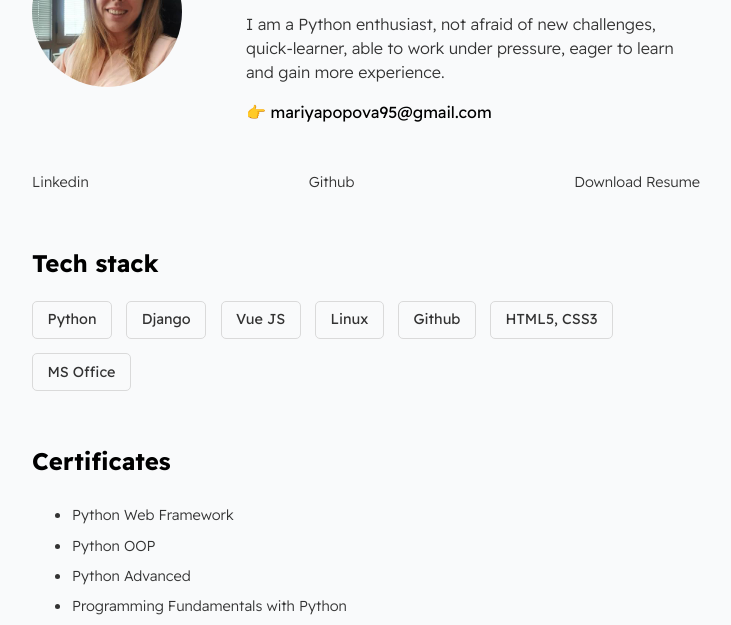
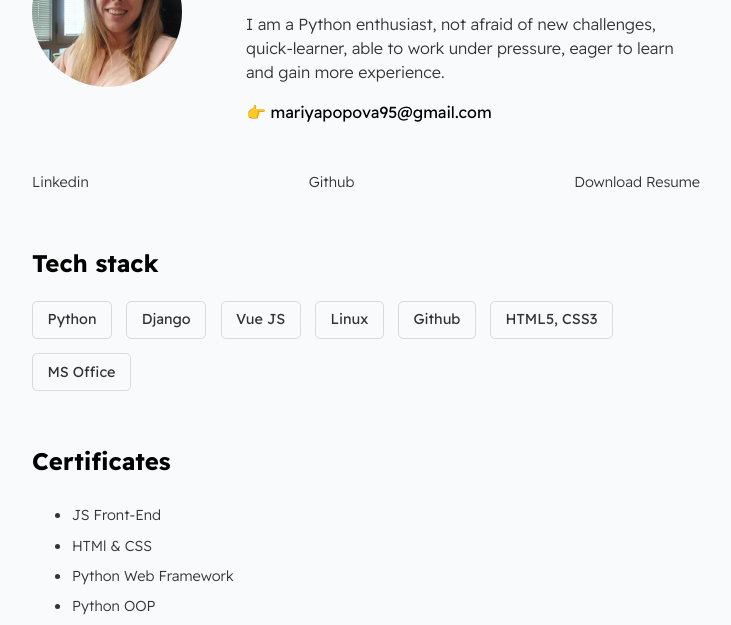
Before and after one commit to midimitrova/Digital-Resume, a plain HTML site: page index.html in a window 1280 px wide. Shown: the part 156-781 px from the top of the page, without its empty margins (274-1005 px from the left). Drawn offline with Linux system fonts and the light colour scheme.

Commit message:
Update Resume

```diff
--- a/index.html
+++ b/index.html
@@ -47,6 +47,8 @@
             <section class="section--page">
                 <h2>Certificates</h2>
                 <ul id="certificates--list">
+                    <li><a href="https://softuni.bg/certificates/details/199134/ee484517" target="_blank">JS Front-End</a></li>
+                    <li><a href="https://softuni.bg/certificates/details/190738/32eb6a39" target="_blank">HTMl & CSS</a></li>
                     <li><a href="https://softuni.bg/certificates/details/182390/00e55725" target="_blank">Python Web Framework</a></li>
                     <li><a href="https://softuni.bg/certificates/details/168040/e0fec4e4" target="_blank">Python OOP</a></li>
                     <li><a href="https://softuni.bg/certificates/details/159315/5e35dc0a" target="_blank">Python Advanced</a></li>
```
